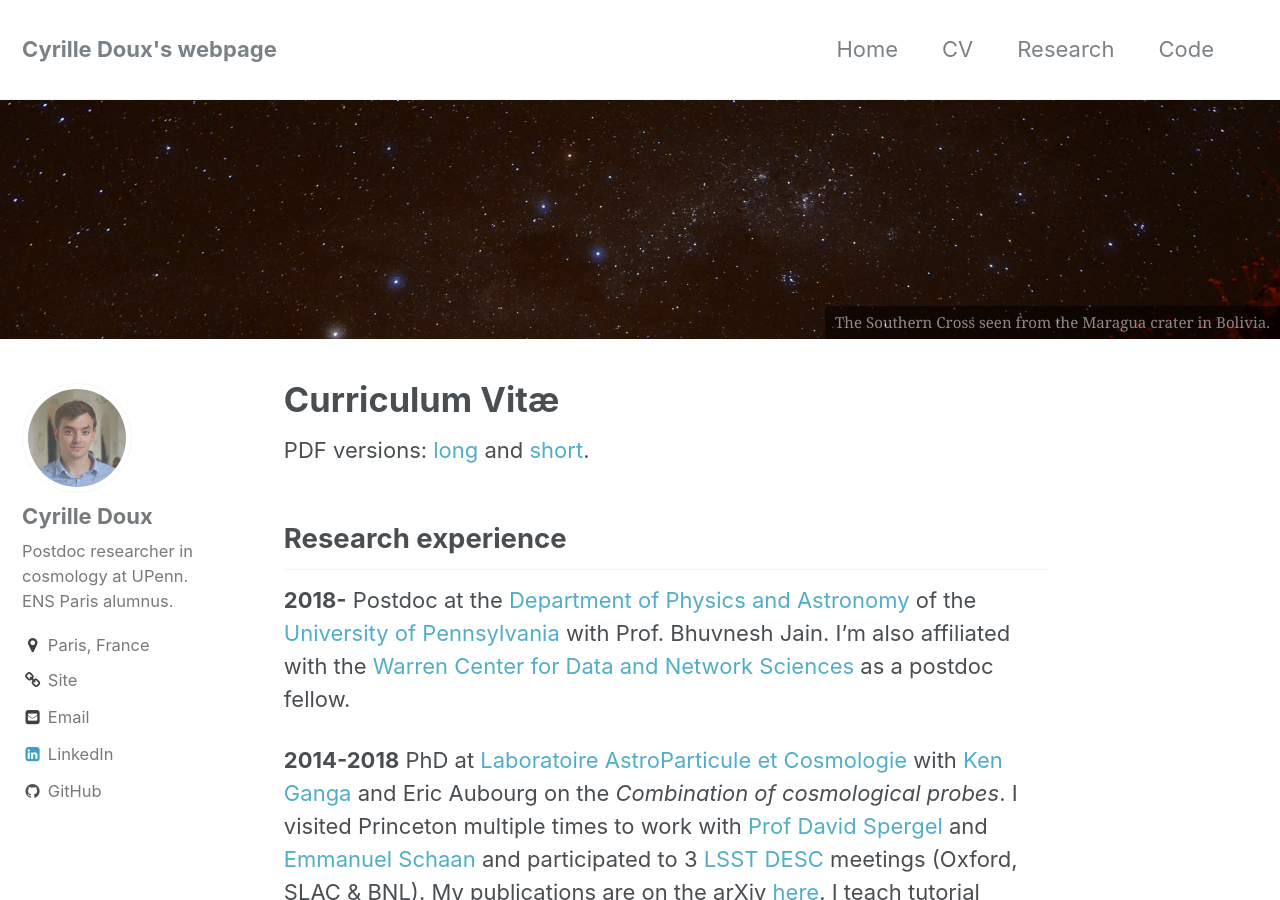
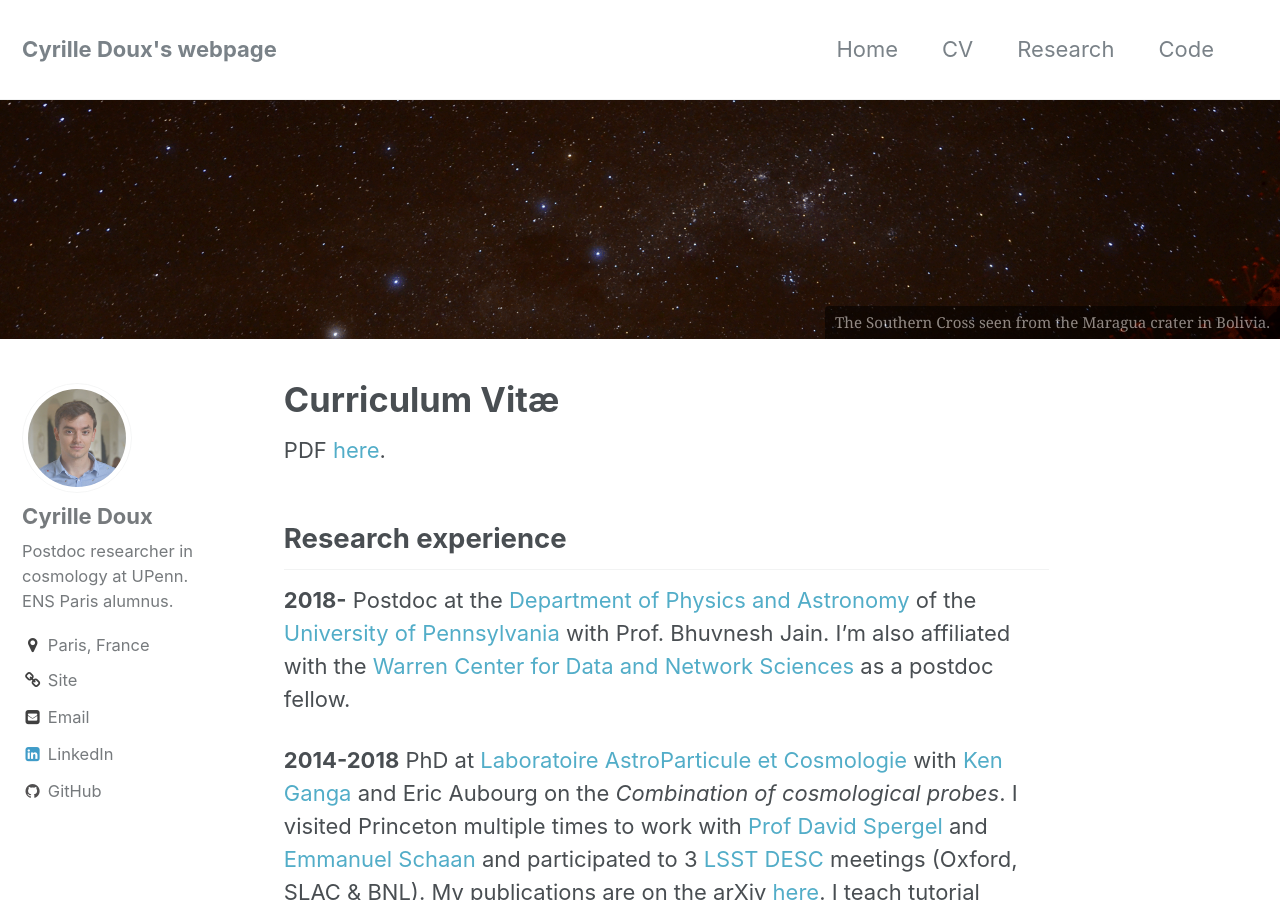
Before and after one commit to xuod/xuod.github.io, a Jekyll site: the page built from _pages/cv.md, in a window 1280 px wide and 900 px high. Built offline with Jekyll 4.4.1, drawn with Linux system fonts in a browser that asks for light colours.

Commit message:
Update cv.md

```diff
--- a/_pages/cv.md
+++ b/_pages/cv.md
@@ -3,7 +3,7 @@ title: Curriculum Vitæ
 permalink: /cv/
 ---
 
-PDF versions: [long](https://drive.google.com/file/d/0Bzx2VQQHJy5ybEJvSkRkVnpaRGc/view?usp=sharing) and [short](https://drive.google.com/file/d/0Bzx2VQQHJy5yRHF4LVRoLWlMMEU/view?usp=sharing).
+PDF [here](https://drive.google.com/file/d/1Fx9PAZDBkypVU2v97pps6geS-Wn5N5qH/view?usp=sharing).
 
 ## Research experience
 
```
